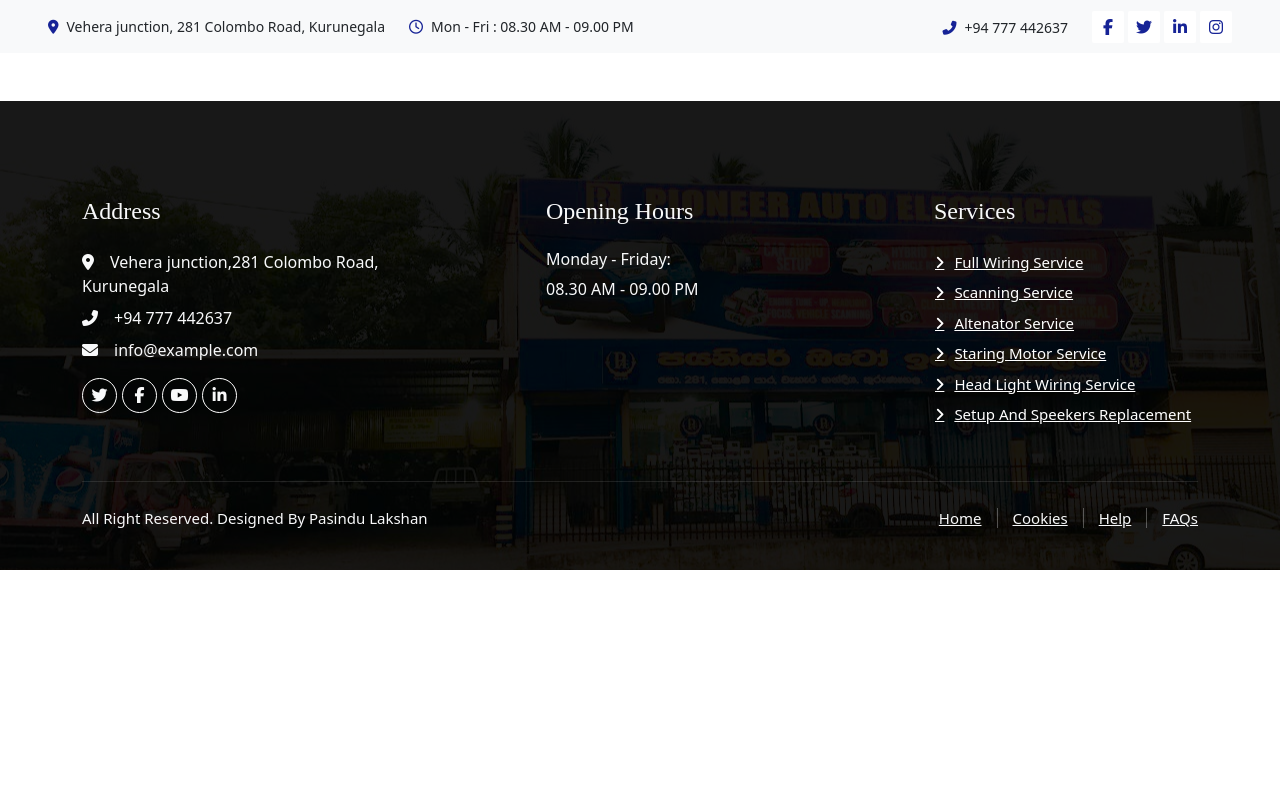
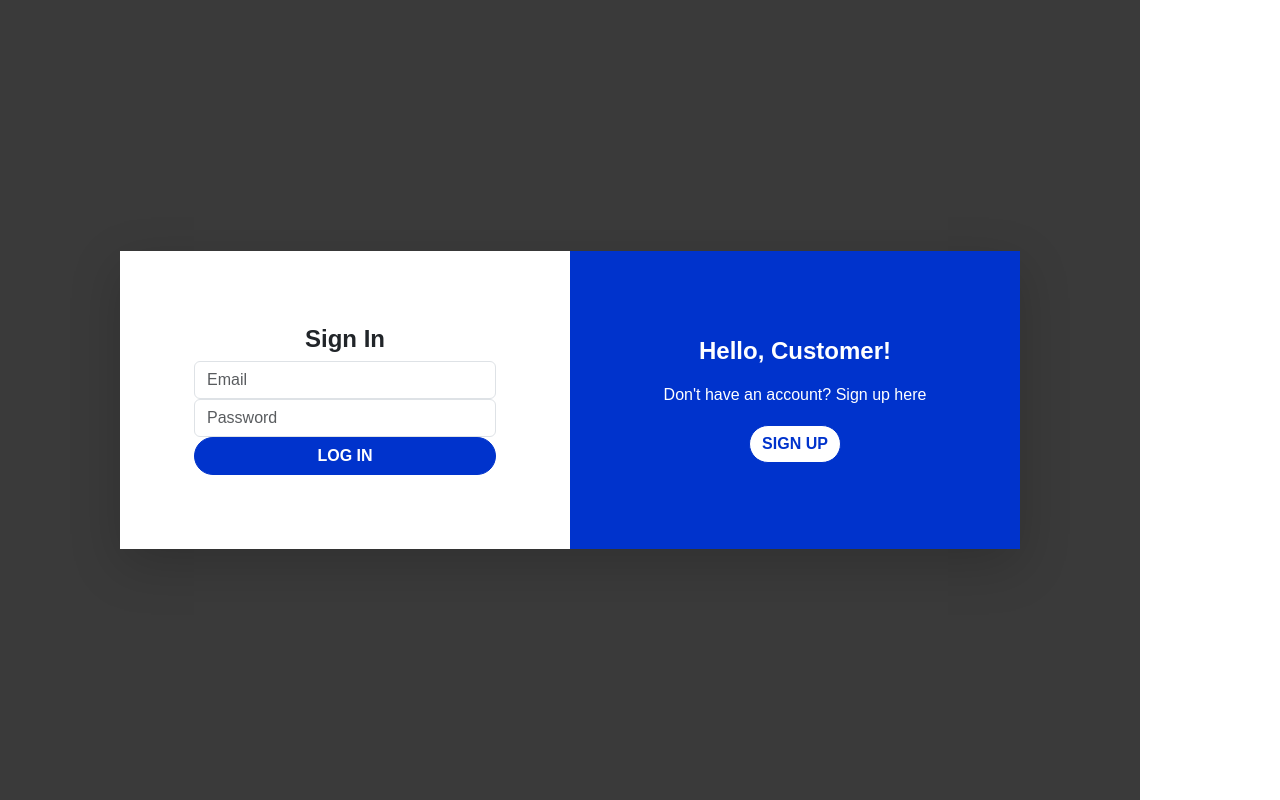
Before and after one commit to PasinduLakshanDSE/Car-Service-Booking-System, a React (Create React App) app in the folder client/: page /LoginForm in a window 1280 px wide. Built offline with nearby package versions, Linux system fonts and the light colour scheme.

Commit message:
registerupdate

```diff
--- a/client/src/App.js
+++ b/client/src/App.js
@@ -1,54 +1,55 @@
-import logo from './logo.svg';
+import React from 'react';
 import './App.css';
-//import NavBar from './Compornents/NavBar';
-//import DashBoard from './Compornents/DashBoard';
-
 import 'bootstrap/dist/css/bootstrap.min.css';
 import 'bootstrap/dist/js/bootstrap.bundle.min.js';
-import 'bootstrap/dist/css/bootstrap.min.css';
-
-
 import 'bootstrap-icons/font/bootstrap-icons.css';
+import 'animate.css';
+import 'owl.carousel/dist/assets/owl.carousel.css';
+import 'owl.carousel/dist/assets/owl.theme.default.css';
+import { Routes, Route, useLocation } from 'react-router-dom'; // Import useLocation
 import NavBar from './Compornents/NavBar';
-import { Routes, Route, Form } from 'react-router-dom'; // Import Routes and Route
+import Footer from './Compornents/Footer';
 import About from './Compornents/Pages/About/About';
 import Home from './Compornents/Pages/Home/Home';
 import Contact from './Compornents/Pages/Contact/Contact';
 import Services from './Compornents/Pages/Services/Services';
 import Full from './Compornents/Pages/Services/Full';
-import WOW from 'wowjs';
-import 'animate.css';
-import 'owl.carousel/dist/assets/owl.carousel.css';
-import 'owl.carousel/dist/assets/owl.theme.default.css';
-import Footer from './Compornents/Footer';
+import Altenator from './Compornents/Pages/Services/Altenator';
+import Light from './Compornents/Pages/Services/Light.';
 import Scanning from './Compornents/Pages/Services/Scanning';
 import Setup from './Compornents/Pages/Services/Setup';
-import Altenator from './Compornents/Pages/Services/Altenator';
-import Light from './Compornents/Pages/Services/Light.';
 import Starting from './Compornents/Pages/Services/Starting';
 import Products from './Compornents/Pages/Products/Products';
-
-
-
+import AuthForm from './Compornents/LoginForm';
 
 function App() {
+  const location = useLocation();  // Get the current route location
+
+  // List routes where NavBar and Footer should not appear
+  const noNavFooterRoutes = ['/LoginForm'];
+
   return (
     <div className="App">
-        <NavBar />
+      {/* Render NavBar only if the current route is not '/LoginForm' */}
+      {!noNavFooterRoutes.includes(location.pathname) && <NavBar />}
+
       <Routes>
         <Route path="/" element={<Home />} />
         <Route path="/about" element={<About />} />
         <Route path="/contact" element={<Contact />} />
         <Route path="/services" element={<Services />} />
-          <Route path="/FullWiring" element={<Full/>} />
-          <Route path="/Altenator" element={<Altenator/>} />
-          <Route path="/Light" element={<Light/>} />
-          <Route path="/Scanning" element={<Scanning/>} />
-          <Route path="/Setup" element={<Setup/>} />
-          <Route path="/Starting" element={<Starting/>} />
-          <Route path="/Products" element={<Products/>} />
+        <Route path="/FullWiring" element={<Full />} />
+        <Route path="/Altenator" element={<Altenator />} />
+        <Route path="/Light" element={<Light />} />
+        <Route path="/Scanning" element={<Scanning />} />
+        <Route path="/Setup" element={<Setup />} />
+        <Route path="/Starting" element={<Starting />} />
+        <Route path="/Products" element={<Products />} />
+        <Route path="/LoginForm" element={<AuthForm />} />
       </Routes>
-        <Footer/>
+
+      {/* Render Footer only if the current route is not '/LoginForm' */}
+      {!noNavFooterRoutes.includes(location.pathname) && <Footer />}
     </div>
   );
 }
--- /dev/null
+++ b/client/src/Compornents/LoginForm.jsx
@@ -0,0 +1,114 @@
+import React, { useState } from 'react';
+import './css/login.css';
+import 'bootstrap/dist/css/bootstrap.min.css';
+
+function AuthForm() {
+  const [isRightPanelActive, setIsRightPanelActive] = useState(false);
+  const [signupError, setSignupError] = useState("");
+  const [loginError, setLoginError] = useState("");
+  const [loginForm, setLoginForm] = useState({ email: "", password: "" });
+  const [signupForm, setSignupForm] = useState({ name: "", address: "", contact: "", email: "", password: "", confirmPassword: "" });
+
+  const togglePanel = () => setIsRightPanelActive(!isRightPanelActive);
+
+  const handleInputChange = (e, formType) => {
+    const { name, value } = e.target;
+    formType === "login"
+      ? setLoginForm({ ...loginForm, [name]: value })
+      : setSignupForm({ ...signupForm, [name]: value });
+  };
+
+  const validateSignup = (e) => {
+    e.preventDefault();
+    if (signupForm.password !== signupForm.confirmPassword) {
+      setSignupError("Passwords do not match.");
+      return;
+    }
+    setSignupError("");
+    alert("Account created successfully!");
+  };
+
+  const validateLogin = (e) => {
+    e.preventDefault();
+    const validEmail = "user@example.com";
+    const validPassword = "password123";
+    if (loginForm.email !== validEmail || loginForm.password !== validPassword) {
+      setLoginError("Email or password does not match.");
+      return;
+    }
+    setLoginError("");
+    alert("Logged in successfully!");
+  };
+
+  return (
+    <div className={`body1  con container ${isRightPanelActive ? "right-panel-active" : ""}`}>
+
+      <div className="row shadow-lg login-container">
+        {/* Login Form */}
+        <div className={`col-md-6 form-container ${isRightPanelActive ? "d-none" : "d-block"}`}>
+          <form onSubmit={validateLogin} className="p-4">
+            <h1>Sign In</h1>
+            <div className="form-group">
+              <input type="email" name="email" className="form-control" placeholder="Email" value={loginForm.email} onChange={(e) => handleInputChange(e, "login")} required />
+            </div>
+            <div className="form-group">
+              <input type="password" name="password" className="form-control" placeholder="Password" value={loginForm.password} onChange={(e) => handleInputChange(e, "login")} required />
+            </div>
+            {loginError && <p className="text-danger">{loginError}</p>}
+            <button type="submit" className="btn btn-primary w-100">Log In</button>
+          </form>
+        </div>
+
+        {/* Signup Form */}
+        <div className={`col-md-6 form-container ${isRightPanelActive ? "d-block" : "d-none"}`}>
+          <form onSubmit={validateSignup} className="p-4">
+            <h1>Create Account</h1>
+            <div className="form-group">
+              <input type="text" name="name" className="form-control" placeholder="Name" value={signupForm.name} onChange={(e) => handleInputChange(e, "signup")} required />
+            </div>
+            <div className="form-group">
+              <input type="text" name="address" className="form-control" placeholder="Address" value={signupForm.address} onChange={(e) => handleInputChange(e, "signup")} required />
+            </div>
+            <div className="form-group">
+              <input type="tel" name="contact" className="form-control" placeholder="Contact Number" value={signupForm.contact} onChange={(e) => handleInputChange(e, "signup")} required />
+            </div>
+            <div className="form-group">
+              <input type="email" name="email" className="form-control" placeholder="Email" value={signupForm.email} onChange={(e) => handleInputChange(e, "signup")} required />
+            </div>
+            <div className="form-group">
+              <input type="password" name="password" className="form-control" placeholder="Password" value={signupForm.password} onChange={(e) => handleInputChange(e, "signup")} required />
+            </div>
+            <div className="form-group">
+              <input type="password" name="confirmPassword" className="form-control" placeholder="Confirm Password" value={signupForm.confirmPassword} onChange={(e) => handleInputChange(e, "signup")} required />
+            </div>
+            {signupError && <p className="text-danger">{signupError}</p>}
+            <button type="submit" className="btn btn-primary w-100">Sign Up</button>
+          </form>
+        </div>
+
+        {/* Overlay Panel */}
+        <div className="col-md-6 overlay-container">
+          <div className="overlay">
+            <div className="overlay-panel d-flex flex-column justify-content-center align-items-center">
+              {isRightPanelActive ? (
+                <>
+                  <h1>Welcome Back!</h1>
+                  <p>If you already have an account, please log in here</p>
+                  <button className="btn btn-light mt-2" onClick={togglePanel}>Log In</button>
+                </>
+              ) : (
+                <>
+                  <h1>Hello, Customer!</h1>
+                  <p>Don't have an account? Sign up here</p>
+                  <button className="btn btn-light mt-2" onClick={togglePanel}>Sign Up</button>
+                </>
+              )}
+            </div>
+          </div>
+        </div>
+      </div>
+    </div>
+  );
+}
+
+export default AuthForm;
--- /dev/null
+++ b/client/src/Compornents/css/login.css
@@ -0,0 +1,106 @@
+.body1{
+    height: 100%;
+    margin: 0;
+    font-family: Arial, sans-serif;
+    background-color: #3a3a3a;
+  }
+
+  .con {
+    display: flex;
+    align-items: center;
+    justify-content: center;
+    height: 100vh;
+  }
+
+  .login-container {
+    width: 900px;
+    max-width: 100%;
+    background-color: #fff;
+    overflow: hidden;
+    display: flex;
+    position: relative;
+    transition: transform 0.6s ease-in-out;
+  }
+
+  .form-container {
+    width: 50%;
+    padding: 50px;
+  }
+
+  .overlay-container {
+    position: absolute;
+    top: 0;
+    height: 100%;
+    width: 50%;
+    right: 0;
+    background: #0033cc;
+    color: #fff;
+    display: flex;
+    justify-content: center;
+    align-items: center;
+    transition: transform 0.6s ease-in-out;
+  }
+
+  .right-panel-active .overlay-container {
+    transform: translateX(-100%);
+  }
+
+  .right-panel-active .form-container:first-child {
+    display: none;
+  }
+
+  .right-panel-active .form-container:last-child {
+    display: block;
+  }
+
+  h1 {
+    font-size: 24px;
+    font-weight: bold;
+  }
+
+  p {
+    font-size: 16px;
+    color: #333;
+  }
+
+  .btn-primary {
+    background-color: #0033cc;
+    border-color: #0033cc;
+    color: #fff;
+    font-weight: bold;
+    border-radius: 25px;
+  }
+
+  .btn-light {
+    background-color: #fff;
+    color: #0033cc;
+    border: 1px solid #0033cc;
+    font-weight: bold;
+    border-radius: 25px;
+  }
+
+  .btn-primary:hover, .btn-light:hover {
+    background-color: #002699;
+    color: #fff;
+  }
+
+  .overlay {
+    height: 100%;
+    width: 100%;
+    display: flex;
+    flex-direction: column;
+    justify-content: center;
+    align-items: center;
+    text-align: center;
+  }
+
+  .overlay-panel h1 {
+    color: #fff;
+    font-weight: bold;
+  }
+
+  .overlay-panel p {
+    color: #fff;
+    font-size: 1rem;
+    margin: 10px 0;
+  }
```
Also changed, not shown: client/src/Compornents/NavBar.jsx (+23 -29 lines), client/public/Login.jpg (added), client/public/sign.jpg (added). Lines whose indentation alone changed are shown as unchanged.
